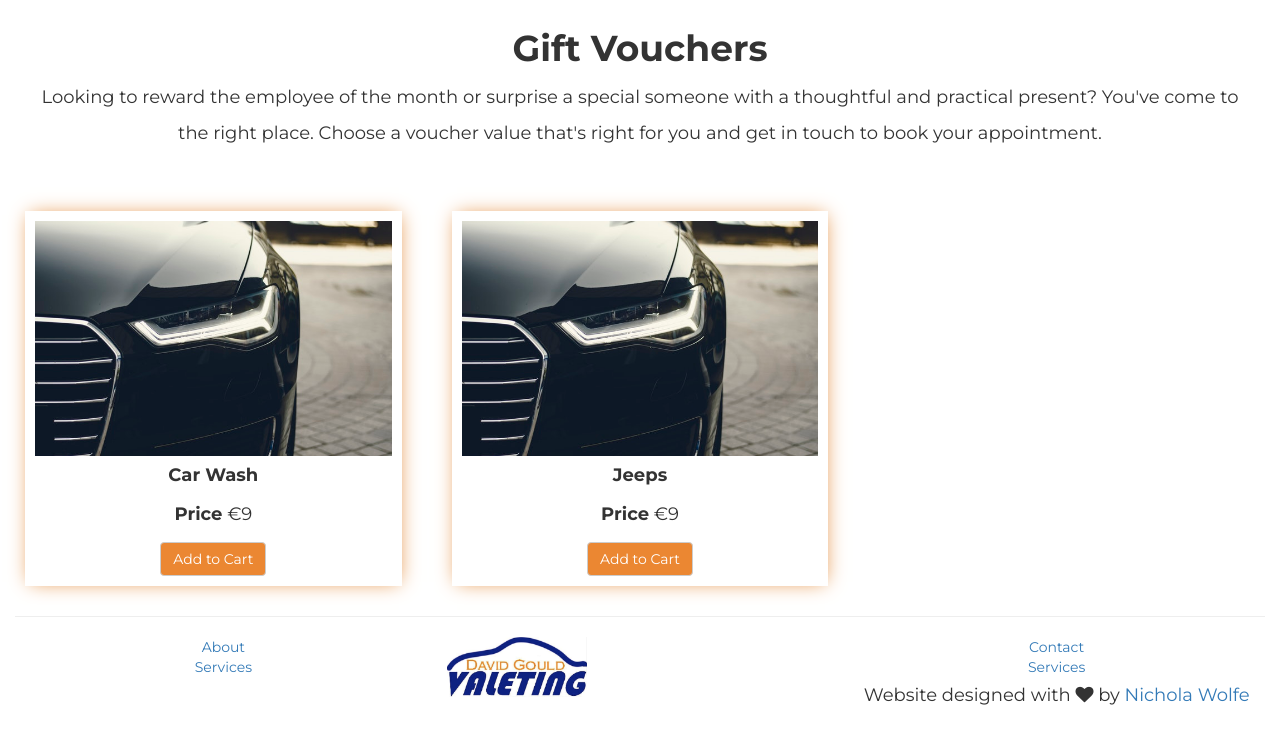
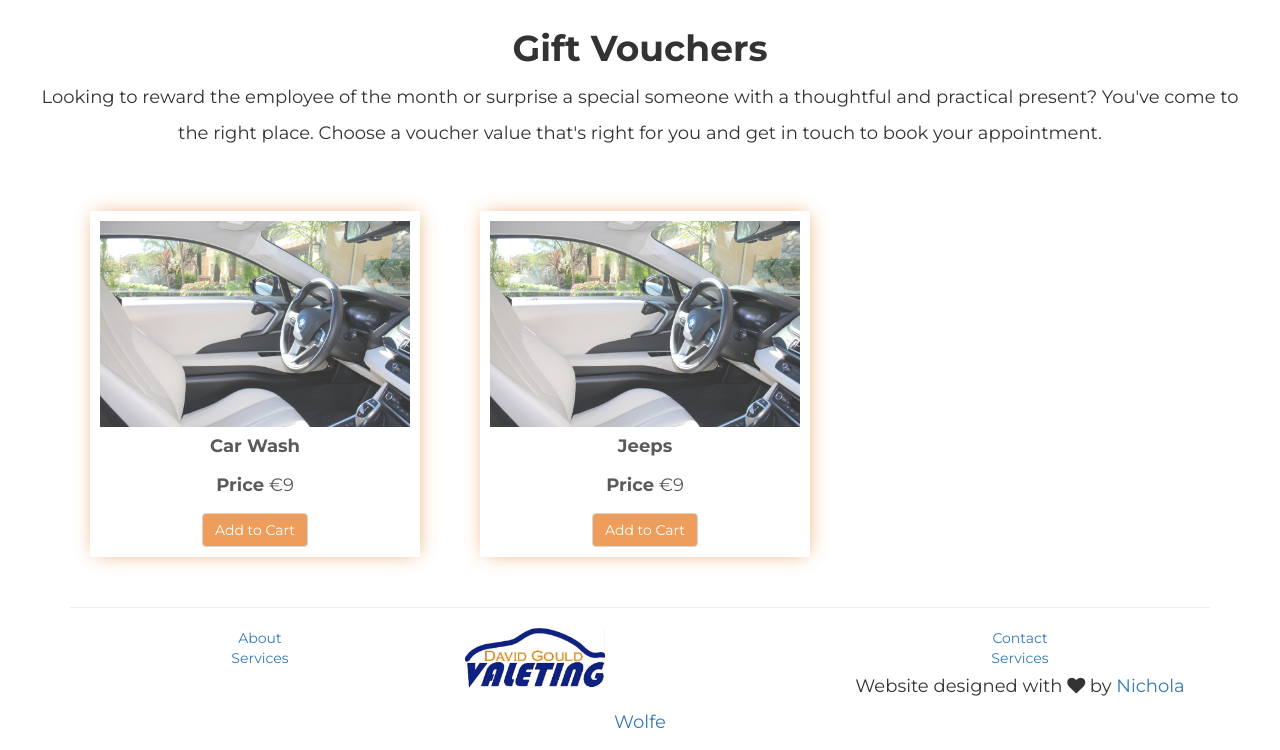
Before and after one commit to wolfenchic/valet_prj, a Django app: a page that uses services/templates/vouchers.html in a window 1280 px wide. Shown: the part 141-891 px from the top of the page. Before the commit the page ends 846 px from the top, so only its background shows below. Run offline with Django 3.2, Linux system fonts and the light colour scheme; data comes from the database, SQL or seed files in the repository; some libraries are stand-ins or nearby versions.

Commit message:
Added image to model

```diff
--- a/home/static/home/js/script.js
+++ b/home/static/home/js/script.js
@@ -28,4 +28,13 @@
 
 });
 
+$(".voucherCard").mouseenter(function(){
+    $(this).animate({opacity: '1.0'}, "slow");
+
 });
+
+$(".voucherCard").mouseleave(function(){
+    $(this).animate({opacity: '0.7'}, "fast");
+});
+
+});
--- a/home/static/home/style.css
+++ b/home/static/home/style.css
@@ -308,6 +308,16 @@
 #contact {
     background-image: url(./images/phone.jpg)
 }
+
+.voucherCard {
+    opacity: 0.8;
+    margin-left: 20px;
+    margin-bottom: 30px;
+}
+
+.voucherCard:hover{
+    -webkit-transform: scale(1.2);
+}
 @media only screen and (max-width: 768px) {
     .contactText {
         font-size: 2rem;
--- a/services/templates/vouchers.html
+++ b/services/templates/vouchers.html
@@ -14,11 +14,11 @@
 <br>
 
     {% for service in services %}
-    <div class="container-fluid">
+    <div class="container">
         <div class="row cardRow">
         <div class="col-lg-4 col-sm-4 col-xs-12 text-center">
             <div class="card voucherCard">
-                    <img class="img-responsive" src="{% static 'home/images/voucher1.jpeg' %}">
+                    <img class="img-responsive" src="{{ MEDIA_URL }}{{service.image}}">
 
                     <h4 class="voucherCardTitle">{{ service.name }}</h4>
                     <p class="voucherCardPrice"><strong>Price</strong> €{{ service.price }}</p>
@@ -28,7 +28,7 @@
 							{% csrf_token %}
 							<input type="hidden" id="id" name="id" value="{{service.id}}"/>
               				<input type="hidden" id="quantity" name="quantity" value="1"/>
-							<input class="btn btn-default add-to-cart Voucher" type="submit" value="Add to Cart"/>
+							<input class="btn btn-default add-to-cart VoucherButton" type="submit" value="Add to Cart"/>
 							</form>
 							</div>
 
```
